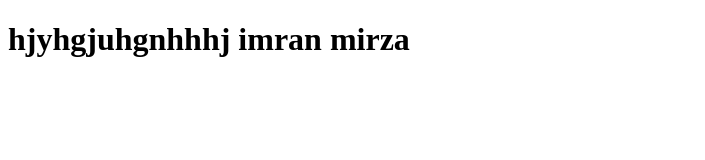
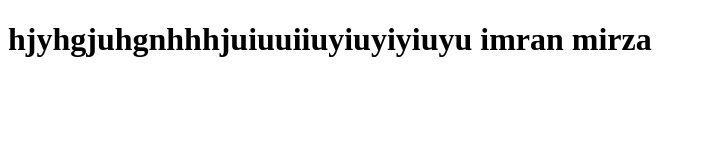
Before and after one commit to Imran9796/love, a plain HTML site: page index.html in a window 1280 px wide. Shown: the whole page, without its empty margins (0-705 px from the left). Drawn offline with Linux system fonts and the light colour scheme.

Commit message:
jjkdjkdj

```diff
--- a/index.html
+++ b/index.html
@@ -7,7 +7,7 @@
     <link rel="stylesheet" href="style.css">
 </head>
 <body>
-    <h1>hjyhgjuhgnhhhj
+    <h1>hjyhgjuhgnhhhjuiuuiiuyiuyiyiuyu
         imran mirza
     </h1>
 </body>
```
